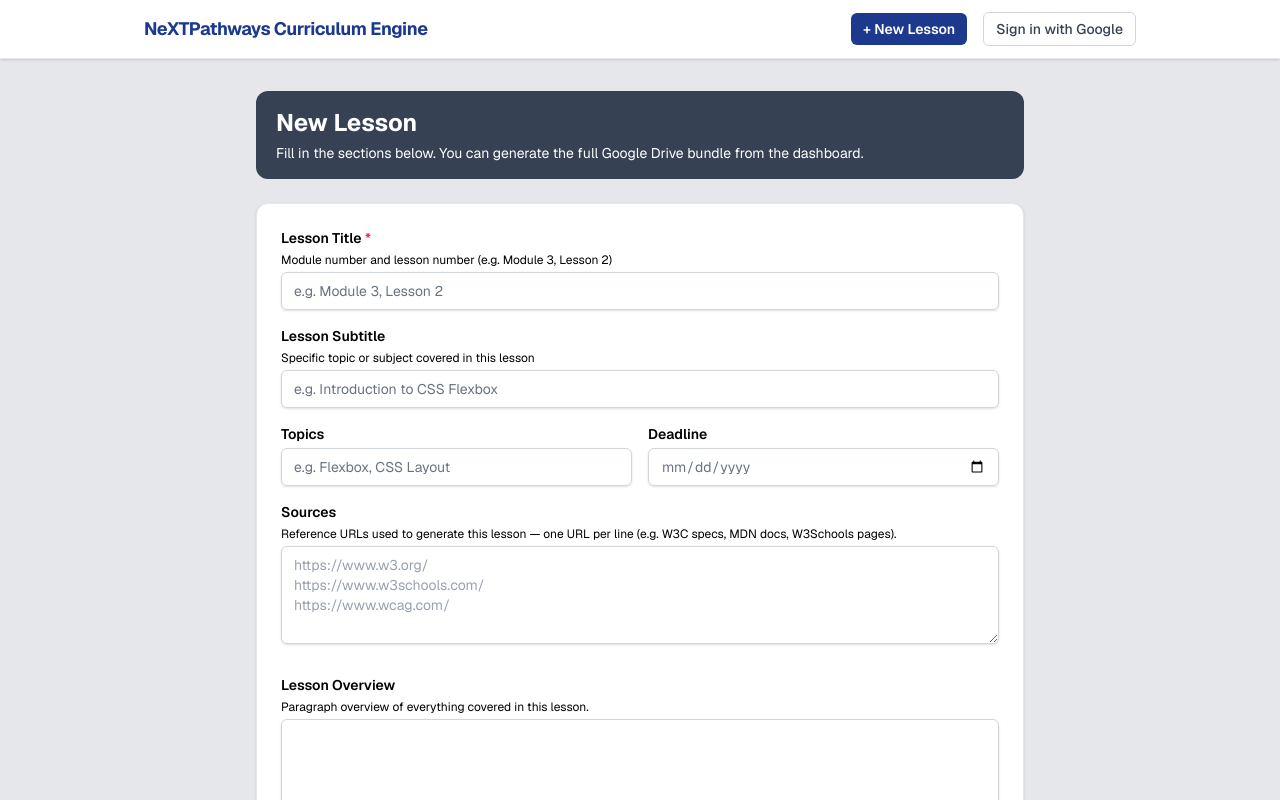
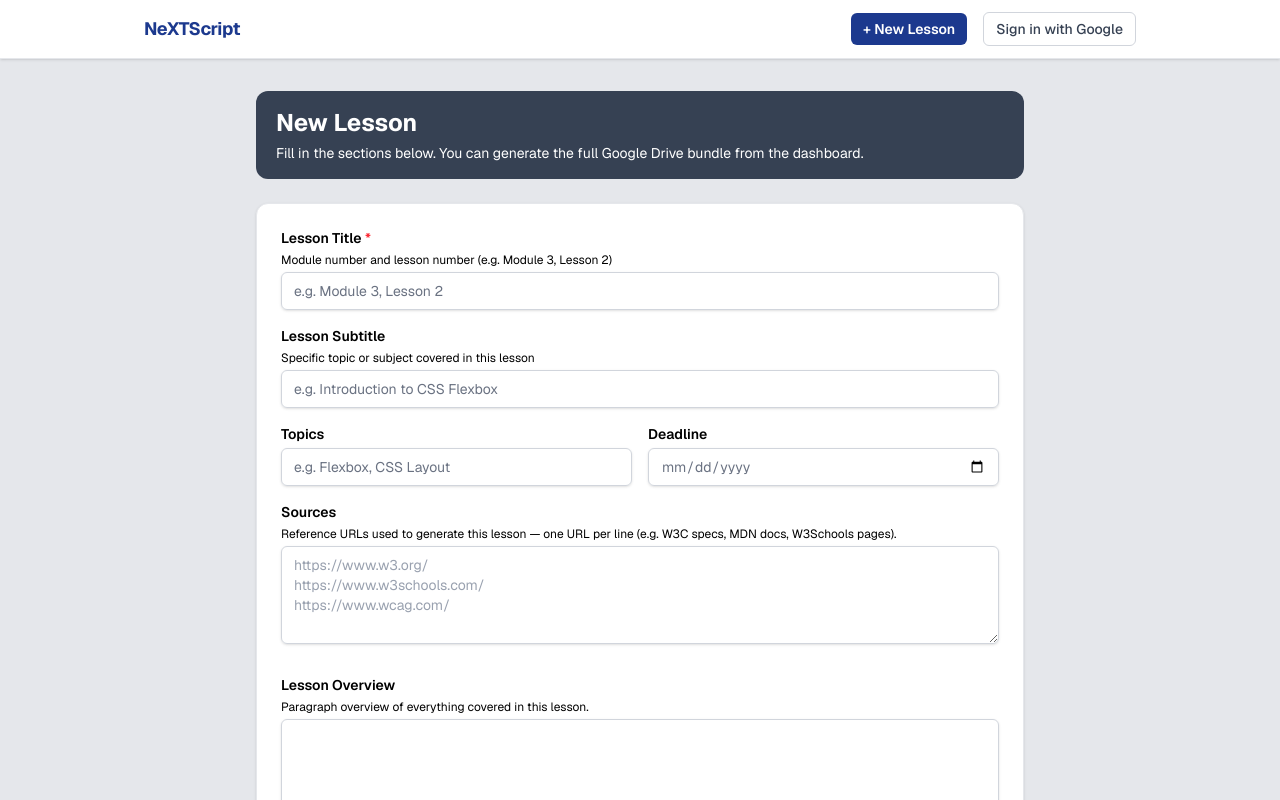
Before and after one commit to windiespeed/NeXTScript, a Next.js app: page /lessons/new in a window 1280 px wide. Shown: the top 800 px of the page. Built offline with nearby package versions, Linux system fonts and the light colour scheme; no server answers.

Commit message:
Rename app to NeXTScript

```diff
--- a/app/layout.tsx
+++ b/app/layout.tsx
@@ -7,7 +7,7 @@ import Nav from "@/components/Nav";
 const geist = Geist({ subsets: ["latin"] });
 
 export const metadata: Metadata = {
-  title: "NeXTPathways Curriculum Engine",
+  title: "NeXTScript",
   description: "Build and export lesson bundles to Google Drive.",
 };
 
--- a/components/Nav.tsx
+++ b/components/Nav.tsx
@@ -10,7 +10,7 @@ export default function Nav() {
     <nav className="border-b border-gray-200 bg-white shadow-sm">
       <div className="mx-auto max-w-5xl px-4 py-3 flex items-center justify-between">
         <Link href="/" className="font-bold text-blue-900 text-lg tracking-tight">
-          NeXTPathways Curriculum Engine
+          NeXTScript
         </Link>
 
         <div className="flex items-center gap-4">
--- a/package.json
+++ b/package.json
@@ -1,5 +1,5 @@
 {
-  "name": "curriculum-builder",
+  "name": "nextscript",
   "version": "0.1.0",
   "private": true,
   "scripts": {
```
Also changed, not shown: 1 other file (tests, documents, lock files or other folders).
